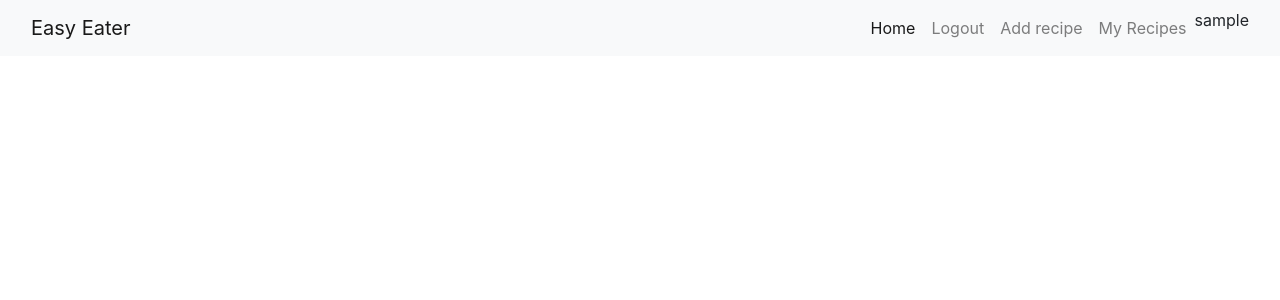
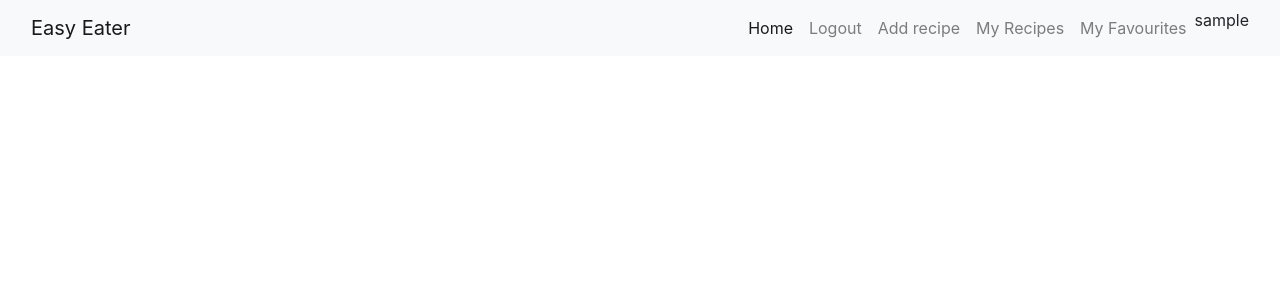
Before and after one commit to AliOKeeffe/PP4_My_Meal_Planner, a Django app: page / in a window 1280 px wide. Shown: the top 300 px of the page. Run offline with Django 3.2, Linux system fonts and the light colour scheme; the visitor is signed in with stand-in values (Sample User, id 1); data that the repository does not hold is empty.

Commit message:
Add favourite button to recipes in order to save recipes to favourites

```diff
--- a/eateasy/models.py
+++ b/eateasy/models.py
@@ -20,6 +20,8 @@ class Recipe(models.Model):
     status = models.IntegerField(choices=STATUS, default=0)
     is_vegetarian = models.BooleanField(default=False)
     is_vegan = models.BooleanField(default=False)
+    favourites = models.ManyToManyField(
+        User, related_name='favourite', default=None, blank=True)
 
     class Meta:
         ordering = ['-created_on']
--- a/eateasy/urls.py
+++ b/eateasy/urls.py
@@ -8,4 +8,6 @@ urlpatterns = [
     path('<slug:slug>/update/', views.UpdateRecipe.as_view(), name='update_recipe'),
     path('<slug:slug>/delete/', views.DeleteRecipe.as_view(), name='delete_recipe'),
     path('<slug:slug>/', views.RecipeDetail.as_view(), name='recipe_detail'),
+    path('favourite/<slug:slug>', views.FavouriteRecipe.as_view(), name='favourite_recipe'),
+    path('myfavourites/', views.MyFavourites.as_view(), name='my_favourites'),
 ]
--- a/eateasy/views.py
+++ b/eateasy/views.py
@@ -1,6 +1,7 @@
-from django.shortcuts import render, get_object_or_404, redirect
+from django.shortcuts import render, get_object_or_404, reverse
 from django.contrib.auth.mixins import LoginRequiredMixin, UserPassesTestMixin
 from django.urls import reverse_lazy
+from django.http import HttpResponseRedirect
 from django.views import generic, View
 from .models import Recipe
 from .forms import CommentForm, RecipeForm
@@ -106,3 +107,18 @@ class DeleteRecipe(LoginRequiredMixin, UserPassesTestMixin, generic.DeleteView):
         """
         recipe = self.get_object()
         return recipe.author == self.request.user
+
+class FavouriteRecipe(LoginRequiredMixin, View):
+    def post(self, request, slug, *args, **kwargs):
+        recipe = get_object_or_404(Recipe, slug=slug)
+        if recipe.favourites.filter(id=request.user.id).exists():
+            recipe.favourites.remove(request.user)
+        else:
+            recipe.favourites.add(request.user)
+        return HttpResponseRedirect(reverse('recipe_detail', args=[slug]))
+
+
+class MyFavourites(LoginRequiredMixin, generic.ListView):
+    def favourite_list(request):
+        favourites = Recipe.objects.filter(favourites=request.user)
+        return render(request, 'my_favourites.html', {'favourites': favourites})
--- a/templates/base.html
+++ b/templates/base.html
@@ -43,6 +43,9 @@
                         <a class="nav-link" href="{% url 'my_recipes' %}">My Recipes</a>
                     </li>
                     <li class="nav-item">
+                        <a class="nav-link" href="{% url 'my_favourites' %}">My Favourites</a>
+                    </li>
+                    <li class="nav-item">
                         {{ user.username }}
                     </li>
                     {% else %}
--- a/templates/recipe_detail.html
+++ b/templates/recipe_detail.html
@@ -7,6 +7,11 @@
 
 <div class="container">
     <h1>{{ recipe.title }}</h1>
+    <form action="{% url 'favourite_recipe' recipe.slug %}" class="d-inline" method="POST">
+        {% csrf_token %}
+    <button type="submit" class="btn btn-primary">Add to Favourites</button>
+
+    </form>
 
     <div>
         <p class="author">Author: {{ recipe.author }}</p>
```
Also changed, not shown: templates/my_favourites.html (added, +23 -0 lines), eateasy/migrations/0005_recipe_favourites.py (added).
